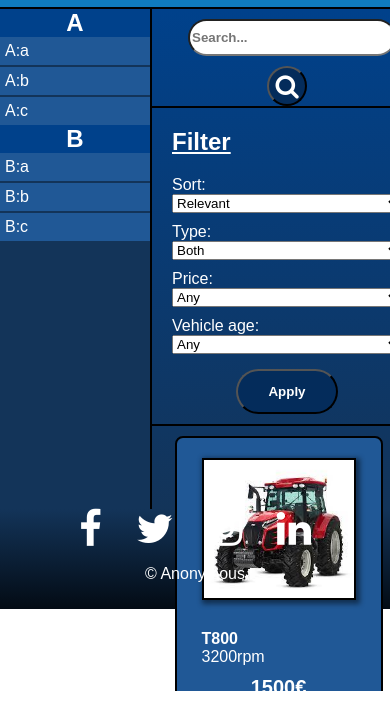
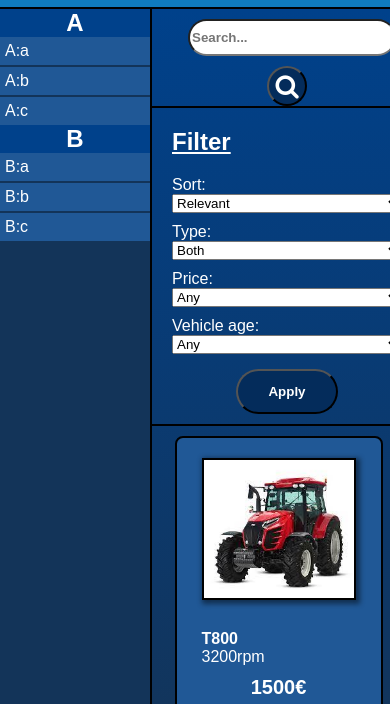
Before and after one commit to ModestasSinkevicius1/challenge_3_car_shop, a website: page index.html in a window 390 px wide. Shown: the part 139-843 px from the top of the page. Drawn offline with Linux system fonts and the light colour scheme.

Commit message:
fixed bugs

```diff
--- a/style/base/layout.css
+++ b/style/base/layout.css
@@ -8,7 +8,7 @@ header.container{
 
 .main-container{
     display: flex;
-    height: 500px;
+    height: 750px;
 }
 
 footer.container{
--- a/style/pages/home.css
+++ b/style/pages/home.css
@@ -115,7 +115,7 @@ hr.header-line{
     color: white;
     background-color: rgb(0, 65, 139);
     margin: 0;
-    text-align: le;
+    text-align: center;
 }
 
 .category-list>a{
@@ -179,7 +179,7 @@ hr.header-line{
     margin: 0 17px 0 0;
     flex-wrap: wrap;
     justify-content: center;
-    height: 53%;
+    height: 68.5%;
     overflow-y:scroll;
     gap:20px;
 }
@@ -280,6 +280,9 @@ hr.header-line{
     .ad-container{
         display: none;
     }
+    .gallery-container{
+        height: 62%;
+    }
 }
 
 @media(max-width: 960px){
@@ -302,6 +305,13 @@ hr.header-line{
     }
 }
 
+@media (max-width: 800px)
+{
+    .gallery-container{
+        height: 49.5%;
+    }
+}
+
 @media(max-width: 640px){
     .gallery-container{
         grid-template-columns: 100%;
```
